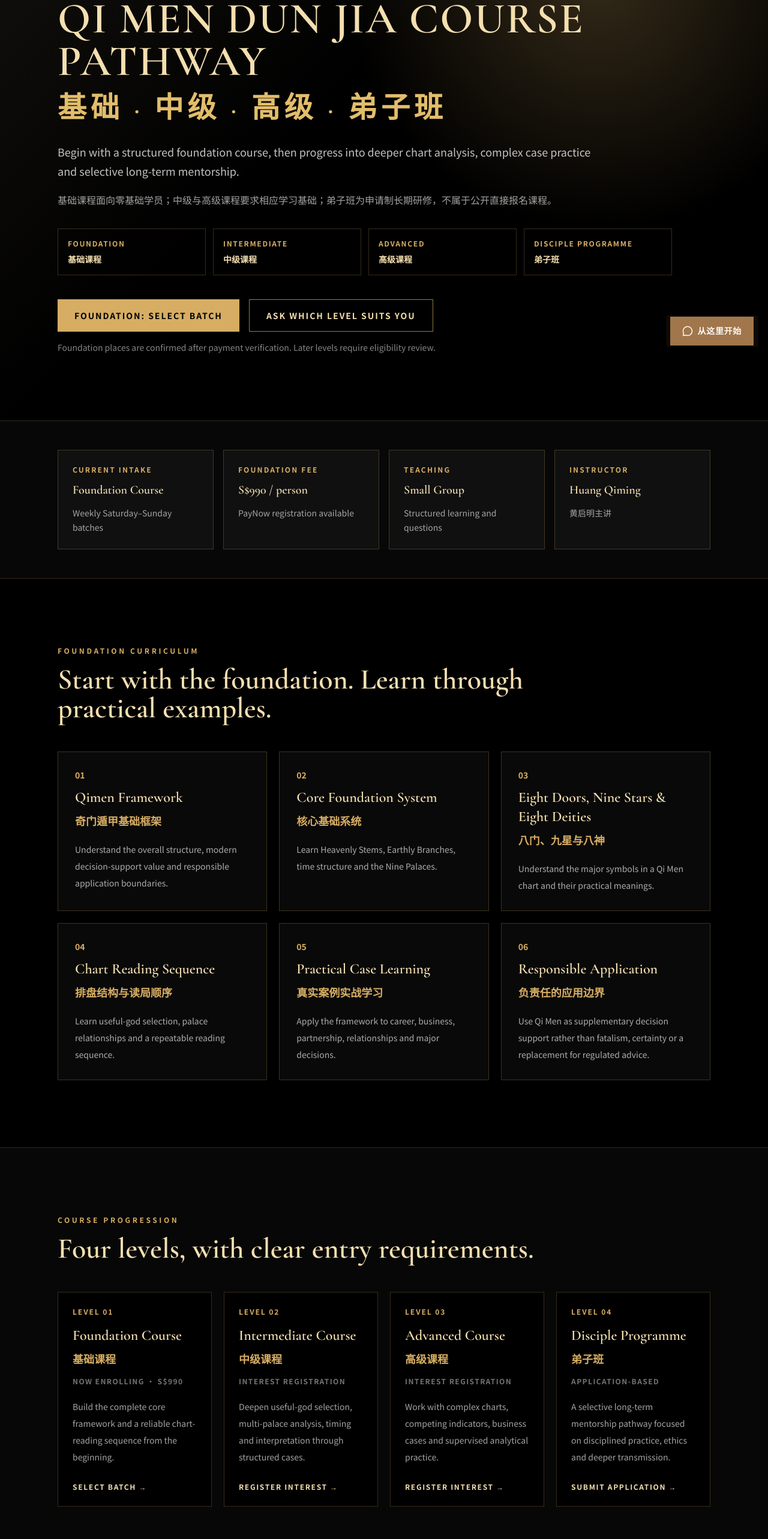
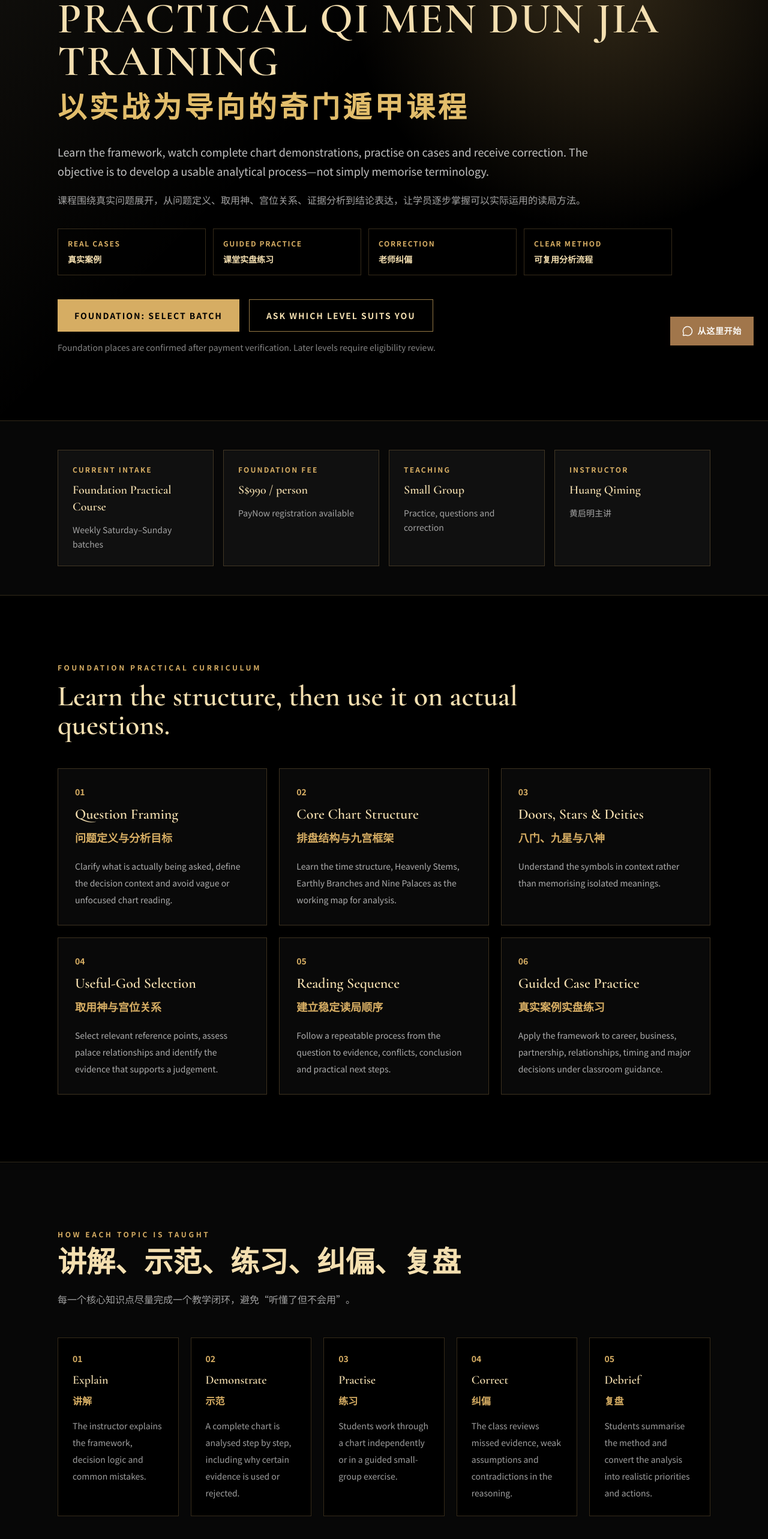
Before and after one commit to BODHIWONG/qmfeng-website, a Next.js app: page /qi-men-dun-jia-course-singapore in a window 1280 px wide. Shown: the part 200-2766 px from the top of the page at 60% size. Built offline with nearby package versions, Linux system fonts and the light colour scheme.

Commit message:
Make Qi Men course page explicitly practice-led

```diff
--- a/app/qi-men-dun-jia-course-singapore/page.tsx
+++ b/app/qi-men-dun-jia-course-singapore/page.tsx
@@ -6,17 +6,18 @@ import Footer from "@/components/footer";
 import FloatingActions from "@/components/floating-actions";
 
 export const metadata: Metadata = {
-  title: "Qi Men Dun Jia Courses Singapore｜Foundation, Intermediate, Advanced & Disciple",
+  title: "Practical Qi Men Dun Jia Course Singapore｜Case-Based Weekend Training",
   description:
-    "Qimen Strategy Academy Singapore offers a four-level Qi Men Dun Jia pathway: Foundation, Intermediate, Advanced and an application-based Disciple Programme. Foundation weekend classes are now open at S$990.",
+    "Qimen Strategy Academy Singapore offers practice-led Qi Men Dun Jia training through frameworks, instructor demonstrations, guided chart exercises, real cases and classroom correction. Foundation weekend classes are S$990.",
   keywords: [
-    "Qi Men Dun Jia course Singapore",
-    "Qi Men Dun Jia class Singapore",
-    "Qimen Dunjia foundation course",
+    "practical Qi Men Dun Jia course Singapore",
+    "Qi Men Dun Jia case study course",
+    "Qi Men Dun Jia weekend class Singapore",
+    "Qi Men chart reading training",
     "Qi Men intermediate course",
     "Qi Men advanced course",
-    "Qi Men disciple programme",
-    "奇门遁甲课程新加坡",
+    "奇门遁甲实战课程新加坡",
+    "奇门遁甲案例教学",
     "奇门遁甲基础课程",
     "奇门遁甲中级课程",
     "奇门遁甲高级课程",
@@ -27,42 +28,50 @@ export const metadata: Metadata = {
 
 const REGISTRATION_LINK = "/course-registration?course=qimen-foundation&batch=2026-09-19";
 const WA_LINK =
-  "https://wa.me/6589593499?text=Hi%2C%20I%27m%20interested%20in%20the%20Qi%20Men%20Dun%20Jia%20course%20pathway.%20May%20I%20know%20which%20level%20is%20suitable%20for%20me%3F";
+  "https://wa.me/6589593499?text=Hi%2C%20I%27m%20interested%20in%20the%20practice-led%20Qi%20Men%20Dun%20Jia%20course.%20May%20I%20know%20which%20level%20is%20suitable%20for%20me%3F";
 
 const curriculum = [
-  ["01", "Qimen Framework", "奇门遁甲基础框架", "Understand the overall structure, modern decision-support value and responsible application boundaries."],
-  ["02", "Core Foundation System", "核心基础系统", "Learn Heavenly Stems, Earthly Branches, time structure and the Nine Palaces."],
-  ["03", "Eight Doors, Nine Stars & Eight Deities", "八门、九星与八神", "Understand the major symbols in a Qi Men chart and their practical meanings."],
-  ["04", "Chart Reading Sequence", "排盘结构与读局顺序", "Learn useful-god selection, palace relationships and a repeatable reading sequence."],
-  ["05", "Practical Case Learning", "真实案例实战学习", "Apply the framework to career, business, partnership, relationships and major decisions."],
-  ["06", "Responsible Application", "负责任的应用边界", "Use Qi Men as supplementary decision support rather than fatalism, certainty or a replacement for regulated advice."],
+  ["01", "Question Framing", "问题定义与分析目标", "Clarify what is actually being asked, define the decision context and avoid vague or unfocused chart reading."],
+  ["02", "Core Chart Structure", "排盘结构与九宫框架", "Learn the time structure, Heavenly Stems, Earthly Branches and Nine Palaces as the working map for analysis."],
+  ["03", "Doors, Stars & Deities", "八门、九星与八神", "Understand the symbols in context rather than memorising isolated meanings."],
+  ["04", "Useful-God Selection", "取用神与宫位关系", "Select relevant reference points, assess palace relationships and identify the evidence that supports a judgement."],
+  ["05", "Reading Sequence", "建立稳定读局顺序", "Follow a repeatable process from the question to evidence, conflicts, conclusion and practical next steps."],
+  ["06", "Guided Case Practice", "真实案例实盘练习", "Apply the framework to career, business, partnership, relationships, timing and major decisions under classroom guidance."],
+];
+
+const practiceCycle = [
+  ["01", "Explain", "讲解", "The instructor explains the framework, decision logic and common mistakes."],
+  ["02", "Demonstrate", "示范", "A complete chart is analysed step by step, including why certain evidence is used or rejected."],
+  ["03", "Practise", "练习", "Students work through a chart independently or in a guided small-group exercise."],
+  ["04", "Correct", "纠偏", "The class reviews missed evidence, weak assumptions and contradictions in the reasoning."],
+  ["05", "Debrief", "复盘", "Students summarise the method and convert the analysis into realistic priorities and actions."],
 ];
 
 const pathway = [
   {
     level: "01",
     title: "Foundation Course",
-    zh: "基础课程",
+    zh: "基础实战课程",
     status: "Now Enrolling · S$990",
-    body: "Build the complete core framework and a reliable chart-reading sequence from the beginning.",
+    body: "Build the framework and complete introductory chart-reading exercises through guided cases.",
     href: "/course-registration?course=qimen-foundation&batch=2026-09-19",
     cta: "Select Batch",
   },
   {
     level: "02",
     title: "Intermediate Course",
-    zh: "中级课程",
+    zh: "中级实战课程",
     status: "Interest Registration",
-    body: "Deepen useful-god selection, multi-palace analysis, timing and interpretation through structured cases.",
+    body: "Strengthen useful-god selection, multi-palace analysis, timing and interpretation through repeated case drills.",
     href: "/course-registration?course=qimen-intermediate",
     cta: "Register Interest",
   },
   {
     level: "03",
     title: "Advanced Course",
-    zh: "高级课程",
+    zh: "高级实战课程",
     status: "Interest Registration",
-    body: "Work with complex charts, competing indicators, business cases and supervised analytical practice.",
+    body: "Analyse complex charts, compare scenarios and defend conclusions in supervised business and major-decision cases.",
     href: "/course-registration?course=qimen-advanced",
     cta: "Register Interest",
   },
@@ -71,7 +80,7 @@ const pathway = [
     title: "Disciple Programme",
     zh: "弟子班",
     status: "Application-Based",
-    body: "A selective long-term mentorship pathway focused on disciplined practice, ethics and deeper transmission.",
+    body: "A selective long-term mentorship pathway based on disciplined case submission, correction, ethics and applied practice.",
     href: "/course-registration?course=qimen-disciple",
     cta: "Submit Application",
   },
@@ -79,30 +88,30 @@ const pathway = [
 
 const suitableFor = [
   "完全没有接触过奇门遁甲，希望从基础开始系统学习的人",
-  "过去零散学习过奇门、八字或風水，但缺少清晰框架的人",
-  "企业主、创业者、管理者及希望提升判断力的人士",
-  "对东方战略智慧与传统文化有系统学习兴趣者",
+  "过去零散学习过相关内容，但不会独立完成读局与判断的人",
+  "企业主、创业者、管理者及希望提升分析与决策能力的人士",
+  "重视案例、练习和课堂纠偏，而不是只想背诵理论的人",
 ];
 
 const facts = [
-  ["Course", "课程", "Qi Men Dun Jia Foundation Course｜奇门遁甲基础课程"],
+  ["Course", "课程", "Qi Men Dun Jia Foundation Practical Course｜奇门遁甲基础实战课程"],
   ["Instructor", "主讲", "Huang Qiming｜黄启明主讲"],
   ["Schedule", "开班安排", "Regular weekend intakes from 19 September 2026｜自2026年9月19日起安排常规周末班"],
   ["Days", "上课日", "Saturday & Sunday｜周六、周日"],
-  ["Format", "形式", "Two-day small-group course｜两天小班精品课程"],
-  ["Level", "程度", "Suitable for complete beginners｜适合零基础"],
+  ["Format", "形式", "Two-day small-group practical training｜两天小班实战训练"],
+  ["Method", "教学方式", "Framework, demonstration, practice, correction and debrief｜讲解、示范、练习、纠偏与复盘"],
   ["Language", "语言", "Chinese teaching with English support｜中文授课，可英文辅助"],
   ["Fee", "费用", "S$990 per participant｜每位S$990"],
   ["Location", "地点", "Blk 210 New Upper Changi Road #01-729, Singapore 460210"],
 ];
 
 const expectations = [
-  ["Included", "课程包含", "Two days of in-person teaching, structured foundation content, guided case explanation and class Q&A."],
-  ["Not Included", "课程不包含", "Professional certification, guaranteed mastery, unlimited after-class consultation or permission to reproduce and teach the materials."],
-  ["Progression", "进阶规则", "Intermediate and Advanced admission may require completion of the previous level or an assessment of equivalent knowledge."],
+  ["Practice Included", "实战内容", "Guided chart exercises, instructor demonstrations, case discussion, classroom correction and Q&A are included within the two-day programme."],
+  ["Learning Outcome", "学习成果", "The course aims to help students follow a basic analytical sequence. It does not guarantee mastery after one weekend."],
+  ["Progression", "进阶规则", "Intermediate and Advanced admission may require completion of the previous level or an assessment of equivalent practical ability."],
   ["Disciple Programme", "弟子班", "Admission is by application and assessment only. Participation does not automatically grant certification, teaching rights or commercial-use permission."],
-  ["Class Conduct", "课堂规范", "Participant privacy and confidential case material must be respected. Recording and redistribution require written permission."],
-  ["Place Confirmation", "名额确认", "A place is confirmed only after payment verification and written acknowledgement from Qimen Strategy Academy."],
+  ["Case Confidentiality", "案例保密", "Participant privacy and confidential case material must be respected. Recording and redistribution require written permission."],
+  ["Professional Boundaries", "专业边界", "Qi Men is taught as supplementary decision support and does not replace regulated financial, legal, medical or psychological advice."],
 ];
 
 export default function QiMenCoursePage() {
@@ -115,16 +124,16 @@ export default function QiMenCoursePage() {
             <div className="absolute inset-0 bg-[radial-gradient(circle_at_78%_18%,rgba(214,173,99,0.24),transparent_34%),linear-gradient(135deg,rgba(244,223,176,0.08),transparent_42%)]" />
             <div className="container relative mx-auto max-w-6xl">
               <p className="text-xs font-bold uppercase tracking-[0.30em] text-[#d6ad63]">Qimen Strategy Academy · Singapore</p>
-              <h1 className="mt-5 max-w-5xl text-4xl font-semibold uppercase leading-[0.98] tracking-[0.03em] text-[#f4dfb0] md:text-7xl">Qi Men Dun Jia Course Pathway</h1>
-              <h2 className="mt-5 text-3xl font-semibold tracking-[0.14em] text-[#e2bd6b] md:text-5xl">基础 · 中级 · 高级 · 弟子班</h2>
-              <p className="mt-8 max-w-4xl text-lg leading-8 text-white/76">Begin with a structured foundation course, then progress into deeper chart analysis, complex case practice and selective long-term mentorship.</p>
-              <p className="mt-4 max-w-4xl leading-8 text-white/64">基础课程面向零基础学员；中级与高级课程要求相应学习基础；弟子班为申请制长期研修，不属于公开直接报名课程。</p>
+              <h1 className="mt-5 max-w-5xl text-4xl font-semibold uppercase leading-[0.98] tracking-[0.03em] text-[#f4dfb0] md:text-7xl">Practical Qi Men Dun Jia Training</h1>
+              <h2 className="mt-5 text-3xl font-semibold tracking-[0.10em] text-[#e2bd6b] md:text-5xl">以实战为导向的奇门遁甲课程</h2>
+              <p className="mt-8 max-w-4xl text-lg leading-8 text-white/76">Learn the framework, watch complete chart demonstrations, practise on cases and receive correction. The objective is to develop a usable analytical process—not simply memorise terminology.</p>
+              <p className="mt-4 max-w-4xl leading-8 text-white/64">课程围绕真实问题展开，从问题定义、取用神、宫位关系、证据分析到结论表达，让学员逐步掌握可以实际运用的读局方法。</p>
               <div className="mt-8 grid max-w-5xl gap-3 sm:grid-cols-2 lg:grid-cols-4">
                 {[
-                  ["Foundation", "基础课程"],
-                  ["Intermediate", "中级课程"],
-                  ["Advanced", "高级课程"],
-                  ["Disciple Programme", "弟子班"],
+                  ["Real Cases", "真实案例"],
+                  ["Guided Practice", "课堂实盘练习"],
+                  ["Correction", "老师纠偏"],
+                  ["Clear Method", "可复用分析流程"],
                 ].map(([en, zh]) => (
                   <div key={en} className="border border-[#d6ad63]/25 bg-black/30 p-4">
                     <p className="text-xs font-bold uppercase tracking-[0.14em] text-[#d6ad63]">{en}</p>
@@ -143,9 +152,9 @@ export default function QiMenCoursePage() {
           <section className="border-y border-[#d6ad63]/20 bg-[#070707] px-4 py-12">
             <div className="container mx-auto grid max-w-6xl gap-4 md:grid-cols-4">
               {[
-                ["Current Intake", "Foundation Course", "Weekly Saturday–Sunday batches"],
+                ["Current Intake", "Foundation Practical Course", "Weekly Saturday–Sunday batches"],
                 ["Foundation Fee", "S$990 / person", "PayNow registration available"],
-                ["Teaching", "Small Group", "Structured learning and questions"],
+                ["Teaching", "Small Group", "Practice, questions and correction"],
                 ["Instructor", "Huang Qiming", "黄启明主讲"],
               ].map(([title, value, body]) => (
                 <article key={title} className="border border-[#d6ad63]/25 bg-white/[0.035] p-6">
@@ -159,8 +168,8 @@ export default function QiMenCoursePage() {
 
           <section className="px-4 py-20 md:py-28">
             <div className="container mx-auto max-w-6xl">
-              <p className="text-xs font-bold uppercase tracking-[0.3em] text-[#d6ad63]">Foundation Curriculum</p>
-              <h2 className="mt-4 max-w-4xl text-3xl font-semibold text-[#f4dfb0] md:text-5xl">Start with the foundation. Learn through practical examples.</h2>
+              <p className="text-xs font-bold uppercase tracking-[0.3em] text-[#d6ad63]">Foundation Practical Curriculum</p>
+              <h2 className="mt-4 max-w-4xl text-3xl font-semibold text-[#f4dfb0] md:text-5xl">Learn the structure, then use it on actual questions.</h2>
               <div className="mt-12 grid gap-5 md:grid-cols-2 lg:grid-cols-3">
                 {curriculum.map(([no, title, zh, body]) => (
                   <article key={no} className="border border-[#d6ad63]/25 bg-white/[0.035] p-7">
@@ -176,11 +185,29 @@ export default function QiMenCoursePage() {
 
           <section className="border-y border-[#d6ad63]/20 bg-[#070707] px-4 py-20 md:py-28">
             <div className="container mx-auto max-w-6xl">
+              <p className="text-xs font-bold uppercase tracking-[0.3em] text-[#d6ad63]">How Each Topic Is Taught</p>
+              <h2 className="mt-4 max-w-4xl text-3xl font-semibold text-[#f4dfb0] md:text-5xl">讲解、示范、练习、纠偏、复盘</h2>
+              <p className="mt-5 max-w-4xl leading-8 text-white/62">每一个核心知识点尽量完成一个教学闭环，避免“听懂了但不会用”。</p>
+              <div className="mt-12 grid gap-5 md:grid-cols-2 lg:grid-cols-5">
+                {practiceCycle.map(([no, title, zh, body]) => (
+                  <article key={no} className="border border-[#d6ad63]/25 bg-black p-6">
+                    <p className="text-sm font-bold text-[#d6ad63]">{no}</p>
+                    <h3 className="mt-3 text-xl font-semibold text-[#f4dfb0]">{title}</h3>
+                    <p className="mt-2 font-semibold text-[#d6ad63]">{zh}</p>
+                    <p className="mt-4 text-sm leading-7 text-white/62">{body}</p>
+                  </article>
+                ))}
+              </div>
+            </div>
+          </section>
+
+          <section className="px-4 py-20 md:py-28">
+            <div className="container mx-auto max-w-6xl">
               <p className="text-xs font-bold uppercase tracking-[0.3em] text-[#d6ad63]">Course Progression</p>
-              <h2 className="mt-4 max-w-4xl text-3xl font-semibold text-[#f4dfb0] md:text-5xl">Four levels, with clear entry requirements.</h2>
+              <h2 className="mt-4 max-w-4xl text-3xl font-semibold text-[#f4dfb0] md:text-5xl">Four levels, progressing by practical ability.</h2>
               <div className="mt-12 grid gap-5 md:grid-cols-2 lg:grid-cols-4">
                 {pathway.map((item) => (
-                  <article key={item.level} className="flex h-full flex-col border border-[#d6ad63]/25 bg-black p-6">
+                  <article key={item.level} className="flex h-full flex-col border border-[#d6ad63]/25 bg-white/[0.035] p-6">
                     <p className="text-xs font-bold uppercase tracking-[0.16em] text-[#d6ad63]">Level {item.level}</p>
                     <h3 className="mt-4 text-2xl font-semibold text-[#f4dfb0]">{item.title}</h3>
                     <p className="mt-2 text-lg font-semibold text-[#d6ad63]">{item.zh}</p>
@@ -193,16 +220,16 @@ export default function QiMenCoursePage() {
             </div>
           </section>
 
-          <section className="px-4 py-20 md:py-28">
+          <section className="border-y border-[#d6ad63]/20 bg-[#070707] px-4 py-20 md:py-28">
             <div className="container mx-auto grid max-w-6xl gap-10 lg:grid-cols-2">
               <div>
                 <p className="text-xs font-bold uppercase tracking-[0.3em] text-[#d6ad63]">Who Foundation Is For</p>
                 <h2 className="mt-4 text-3xl font-semibold text-[#f4dfb0] md:text-5xl">No prior Qi Men knowledge is required.</h2>
-                <p className="mt-6 leading-8 text-white/68">适合完全零基础，也适合过去接触过相关内容、但希望重新建立清晰学习系统的人。</p>
+                <p className="mt-6 leading-8 text-white/68">适合零基础，也适合过去听过课程、但面对真实盘局仍然不知道从哪里开始分析的人。</p>
               </div>
               <div className="space-y-4">
                 {suitableFor.map((item, index) => (
-                  <div key={item} className="flex gap-4 border border-[#d6ad63]/20 bg-[#070707] p-5">
+                  <div key={item} className="flex gap-4 border border-[#d6ad63]/20 bg-black p-5">
                     <span className="text-sm font-bold text-[#d6ad63]">{String(index + 1).padStart(2, "0")}</span>
                     <p className="leading-7 text-white/75">{item}</p>
                   </div>
@@ -211,11 +238,11 @@ export default function QiMenCoursePage() {
             </div>
           </section>
 
-          <section className="border-y border-[#d6ad63]/20 bg-[#070707] px-4 py-20">
+          <section className="px-4 py-20">
             <div className="container mx-auto max-w-6xl grid gap-6 lg:grid-cols-2">
-              <div className="border border-[#d6ad63]/30 bg-black p-8 md:p-10">
+              <div className="border border-[#d6ad63]/30 bg-[#070707] p-8 md:p-10">
                 <p className="text-xs font-bold uppercase tracking-[0.28em] text-[#d6ad63]">Foundation Course Details</p>
-                <h2 className="mt-3 text-3xl font-semibold text-[#f4dfb0]">基础课程资料</h2>
+                <h2 className="mt-3 text-3xl font-semibold text-[#f4dfb0]">基础实战课程资料</h2>
                 <div className="mt-8 grid gap-5 sm:grid-cols-2">
                   {facts.map(([en, zh, value]) => (
                     <div key={en} className="border-b border-[#d6ad63]/15 pb-4">
@@ -225,7 +252,7 @@ export default function QiMenCoursePage() {
                   ))}
                 </div>
               </div>
-              <div className="border border-[#d6ad63]/30 bg-black p-8 md:p-10">
+              <div className="border border-[#d6ad63]/30 bg-[#070707] p-8 md:p-10">
                 <p className="text-xs font-bold uppercase tracking-[0.28em] text-[#d6ad63]">Expectations & Boundaries</p>
                 <h2 className="mt-3 text-3xl font-semibold text-[#f4dfb0]">课程范围与规范</h2>
                 <div className="mt-8 space-y-5">
@@ -241,11 +268,11 @@ export default function QiMenCoursePage() {
             </div>
           </section>
 
-          <section className="px-4 py-24">
+          <section className="px-4 pb-24">
             <div className="container mx-auto max-w-4xl border border-[#d6ad63]/40 bg-[#d6ad63]/10 p-8 text-center md:p-12">
               <p className="text-xs font-bold uppercase tracking-[0.3em] text-[#d6ad63]">Course Registration</p>
-              <h2 className="mt-5 text-3xl font-semibold text-[#f4dfb0] md:text-5xl">Select Foundation, or register interest in a later level.</h2>
-              <p className="mx-auto mt-6 max-w-2xl leading-8 text-white/70">基础课程可直接选择周末班次；中级、高级和弟子班可提交意向资料，我们将根据学习背景、资格与未来开班安排联系申请者。</p>
+              <h2 className="mt-5 text-3xl font-semibold text-[#f4dfb0] md:text-5xl">Start with Foundation practical training.</h2>
+              <p className="mx-auto mt-6 max-w-2xl leading-8 text-white/70">基础课程可直接选择周末班次；中级、高级和弟子班可提交意向资料，我们将根据学习背景、实际能力与未来开班安排联系申请者。</p>
               <div className="mt-8 flex flex-col justify-center gap-4 sm:flex-row">
                 <Link href={REGISTRATION_LINK} className="inline-flex items-center justify-center bg-[#d6ad63] px-8 py-4 text-sm font-bold uppercase tracking-[0.14em] text-black hover:bg-[#f4dfb0]">Foundation Registration</Link>
                 <Link href="/courses" className="inline-flex items-center justify-center border border-[#d6ad63]/70 px-8 py-4 text-sm font-bold uppercase tracking-[0.14em] text-[#f4dfb0] hover:bg-[#d6ad63]/10">View All Levels</Link>
```
